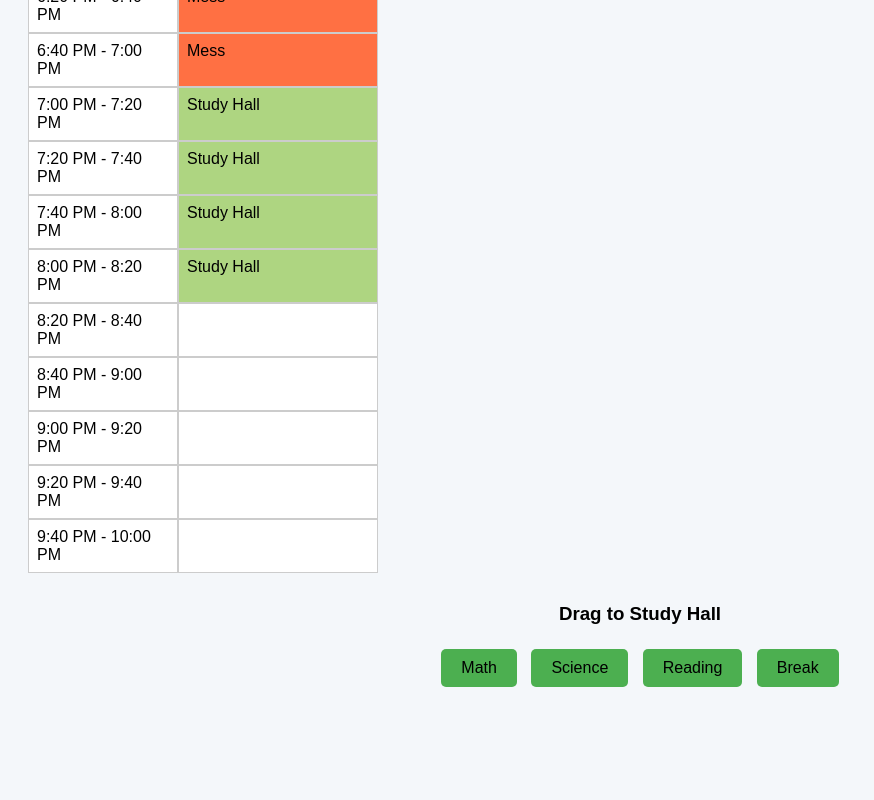
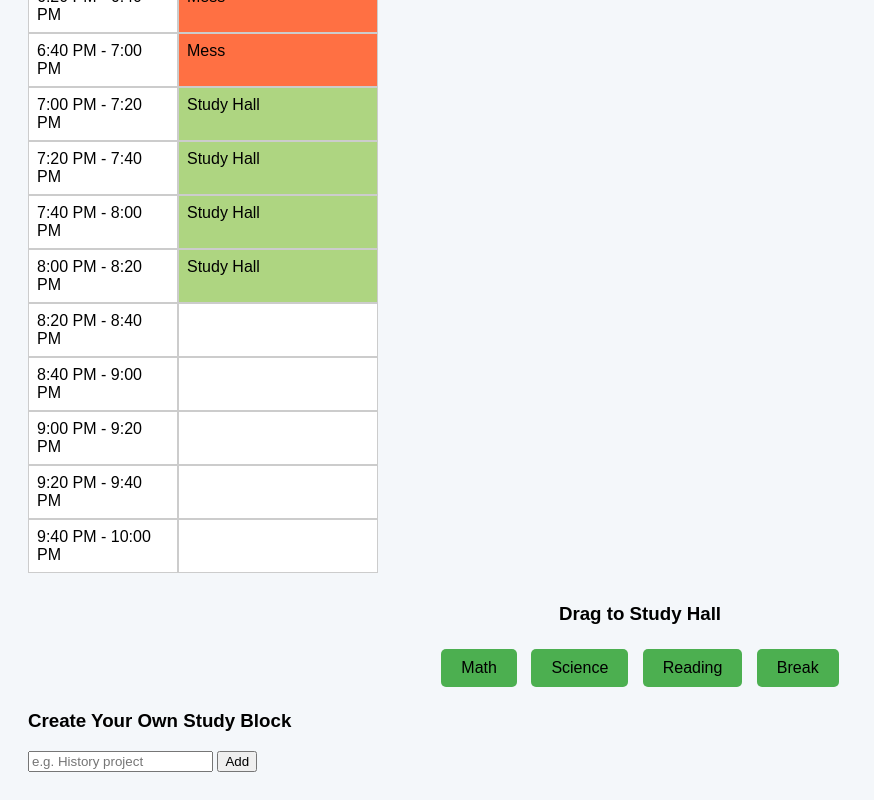
Before and after one commit to tbeezy1985/study-calendar, a plain HTML site: page index.html in a window 1280 px wide. Shown: the part 547-1347 px from the top of the page, without its empty margins (0-874 px from the left). Before the commit the page ends 1267 px from the top, so only its background shows below. Drawn offline with Linux system fonts and the light colour scheme.

Commit message:
Update index.html

```diff
--- a/index.html
+++ b/index.html
@@ -22,6 +22,12 @@
     <div class="block" draggable="true">Break</div>
   </div>
 
+  <div class="custom-task">
+    <h3>Create Your Own Study Block</h3>
+    <input type="text" id="customTaskInput" placeholder="e.g. History project" />
+    <button onclick="addCustomBlock()">Add</button>
+  </div>
+
   <script src="script.js"></script>
 </body>
 </html>
```
